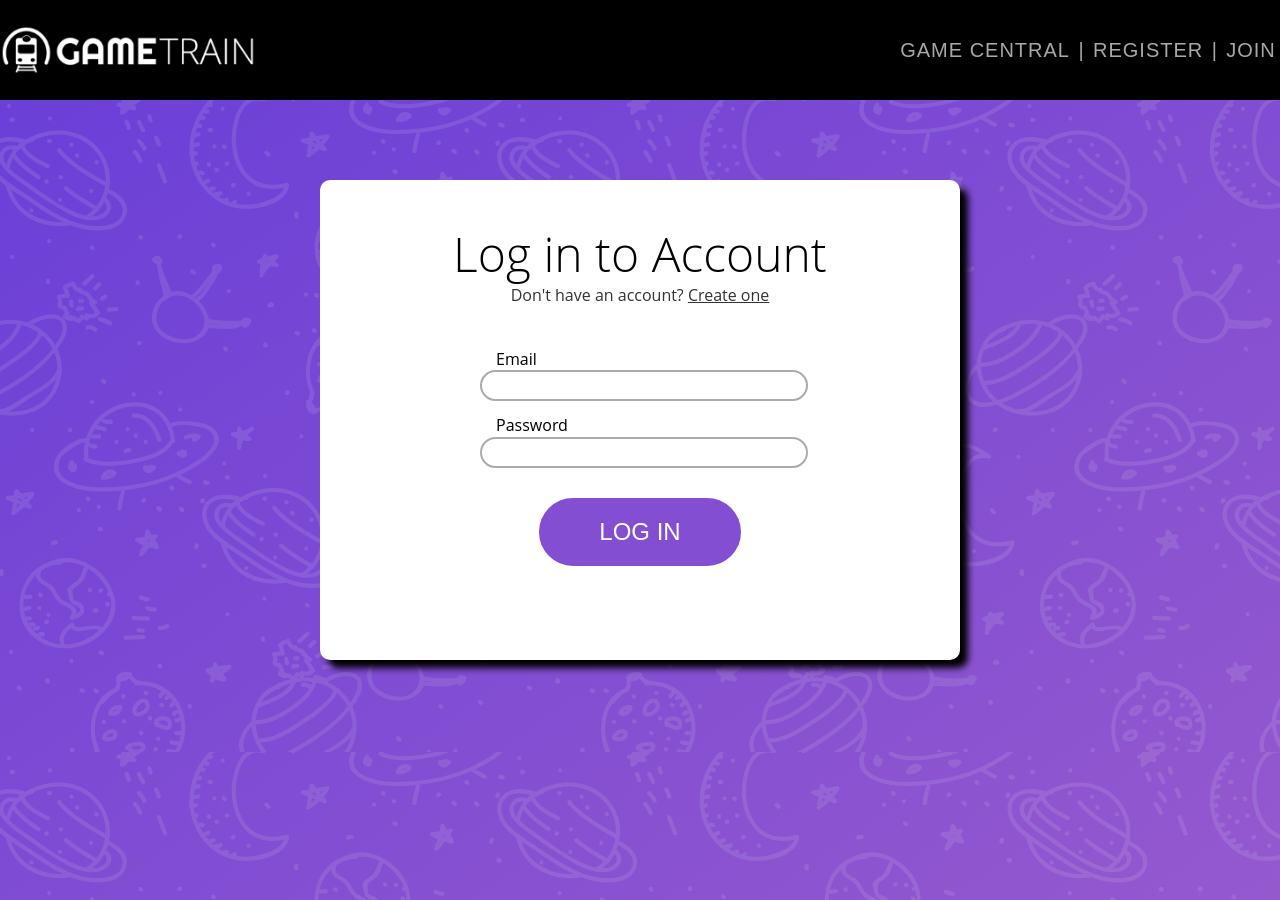
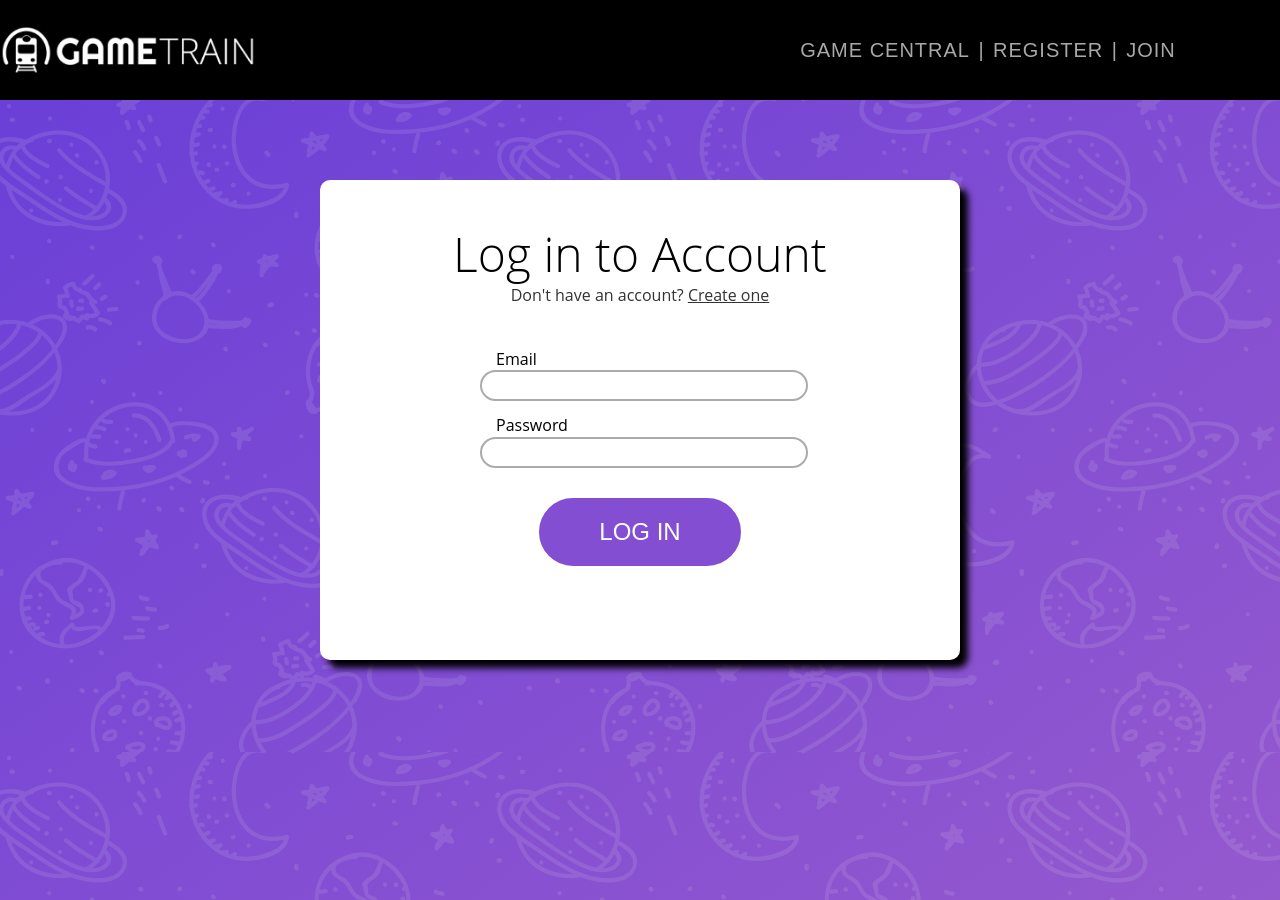
Before and after one commit to mnorty/Escalon, a React (Create React App) app: page /#/register in a window 1280 px wide. Built offline with nearby package versions, Linux system fonts and the light colour scheme; what redux-promise-middleware would draw is missing.

Commit message:
navbar fixed

```diff
--- a/src/Components/Navbar/Navbar.css
+++ b/src/Components/Navbar/Navbar.css
@@ -59,6 +59,7 @@
     display: flex;
     flex-direction: row;
     text-decoration: none;
+    margin-right: 100px;
   }
 
   ul a {
```
